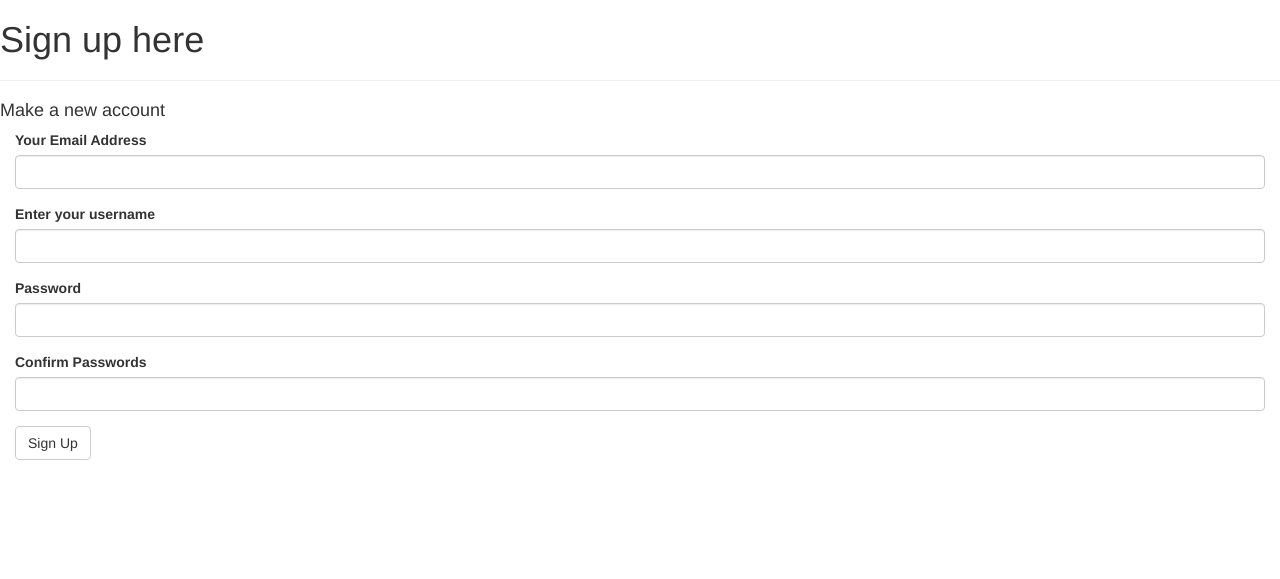
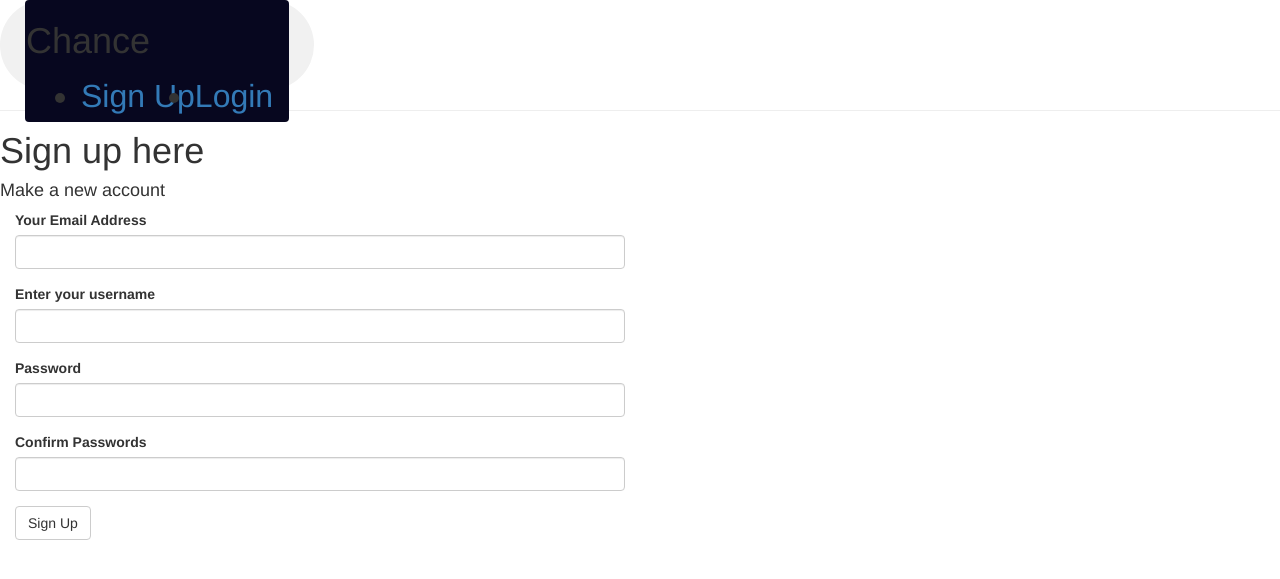
Before and after one commit to Tellvinch/chance, a Flask app: page /auth/register in a window 1280 px wide. Shown: the top 579 px of the page. Run offline with Flask 2, Linux system fonts and the light colour scheme; some libraries are stand-ins or nearby versions.

Commit message:
add changes

```diff
--- a/app/templates/auth/register.html
+++ b/app/templates/auth/register.html
@@ -1,13 +1,12 @@
-{% extends 'bootstrap/base.html'%}
+{% extends 'base.html'%}
 {% import 'bootstrap/wtf.html' as wtf%}
 
 {% block content %}
 
 <h1>Sign up here</h1>
-<hr>
 <h4>Make a new account</h4>
 
-<div class="col-md-12">
+<div class="col-md-6">
 
   {{wtf.quick_form(registration_form)}}
 
```
